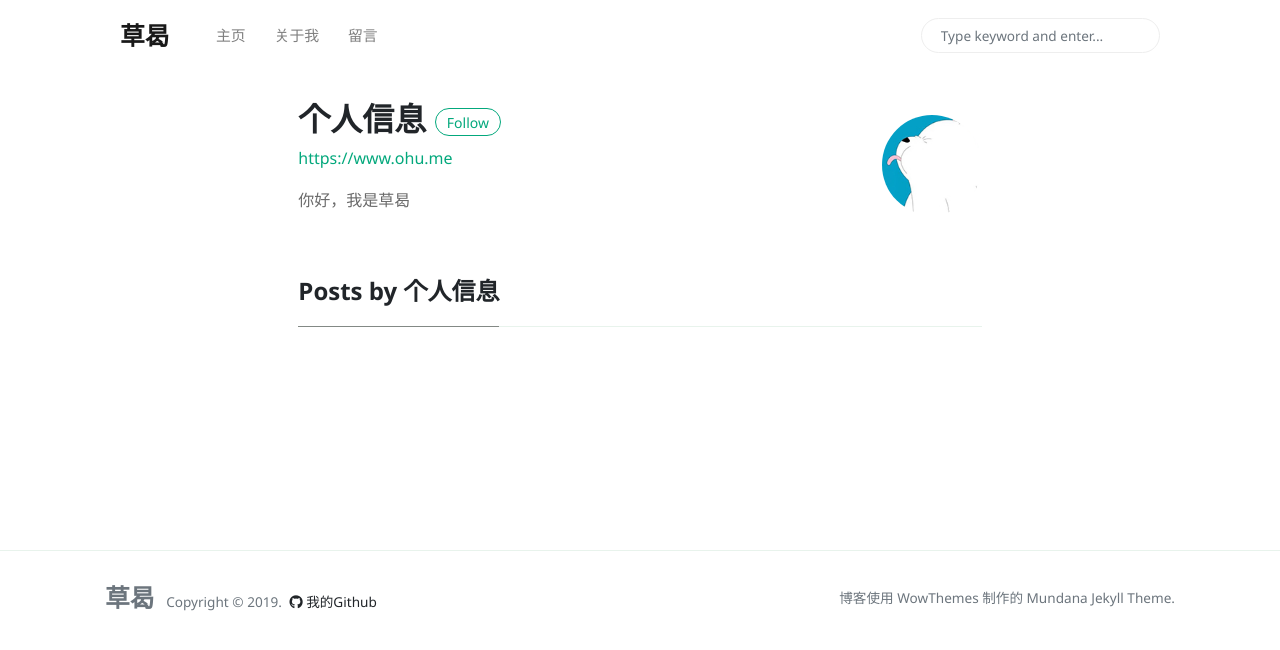
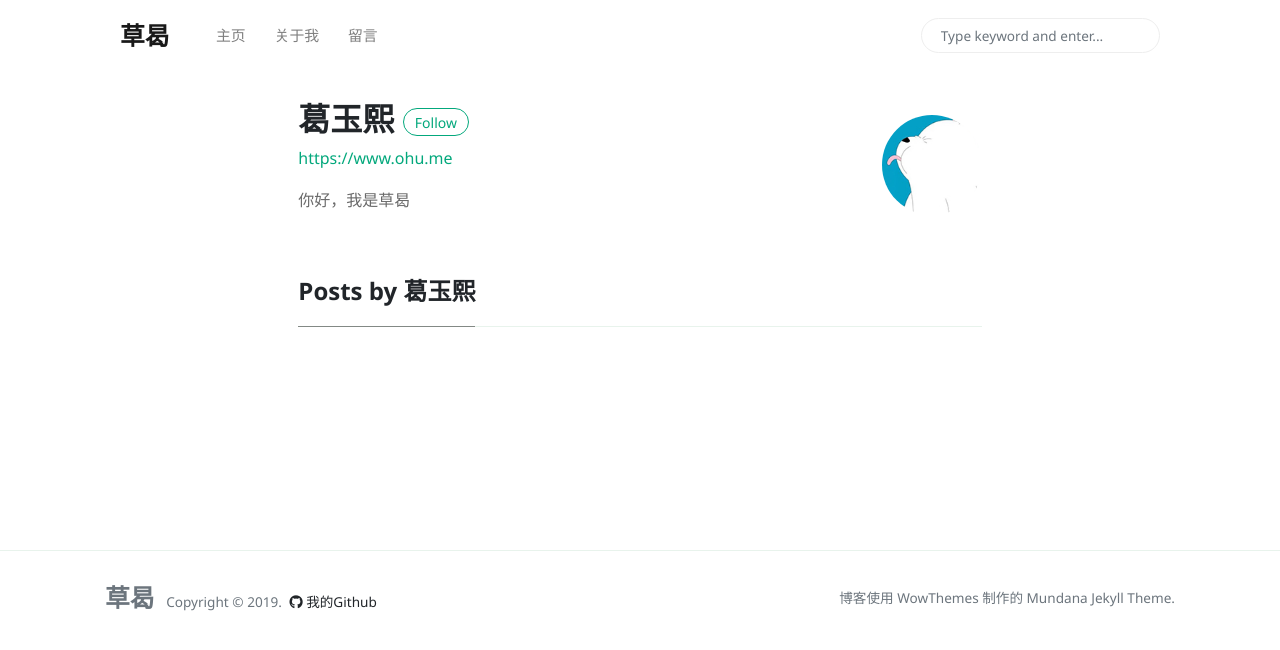
Before and after one commit to geyuxi/geyuxi.github.io, a Jekyll site: the page built from _pages/authors-list.html, in a window 1280 px wide. Shown: the top 650 px of the page. Built offline with Jekyll 4.4.1, drawn with Linux system fonts in a browser that asks for light colours; nearby versions of some CDN libraries.

Commit message:
Update authors-list.html

```diff
--- a/_pages/authors-list.html
+++ b/_pages/authors-list.html
@@ -1,5 +1,5 @@
 ---
-title: "个人信息"
+title: "葛玉熙"
 layout: default
 permalink: "/authors-list.html"
 ---
```
